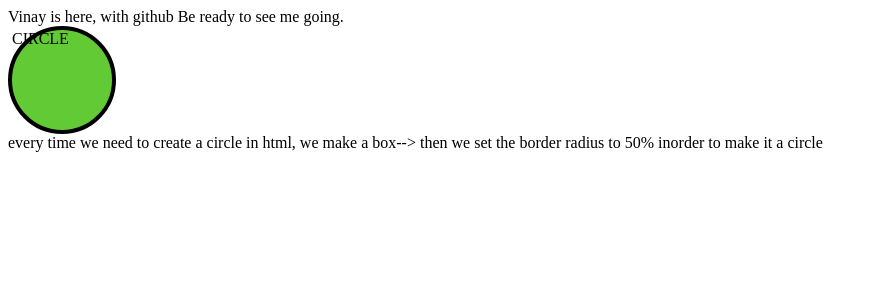
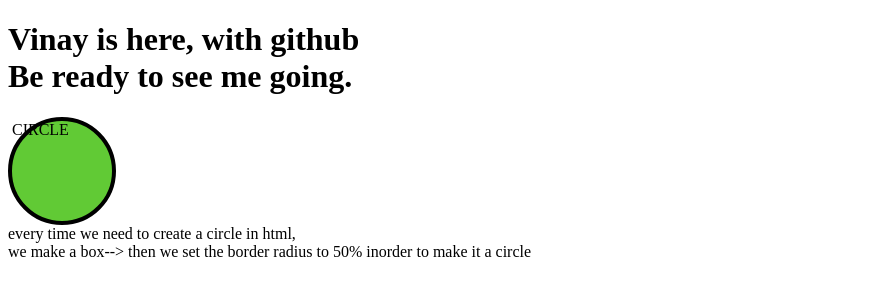
Before and after one commit to vinkarn/dump, a plain HTML site: page index.html in a window 1280 px wide. Shown: the whole page, without its empty margins (0-877 px from the left). Drawn offline with Linux system fonts and the light colour scheme.

Commit message:
added heading

```diff
--- a/index.html
+++ b/index.html
@@ -9,15 +9,15 @@
 </head>
 <body>
 
-    Vinay is here, with github
-    Be ready to see me going.
+    <h1>Vinay is here, with github<br>
+        Be ready to see me going.</h1>
 
     <div id="circle1" style="width: 100px;
     height: 100px;
     background-color: rgba(60, 190, 5, 0.808);
     border: 4px solid black;
     border-radius: 50%;">CIRCLE</div>
-    <div>every time we need to create a circle in html,
+    <div>every time we need to create a circle in html,<br>
 we make a box--> then we set the border radius to 50% inorder to make it a circle</div>
 </body>
 </html>
```
